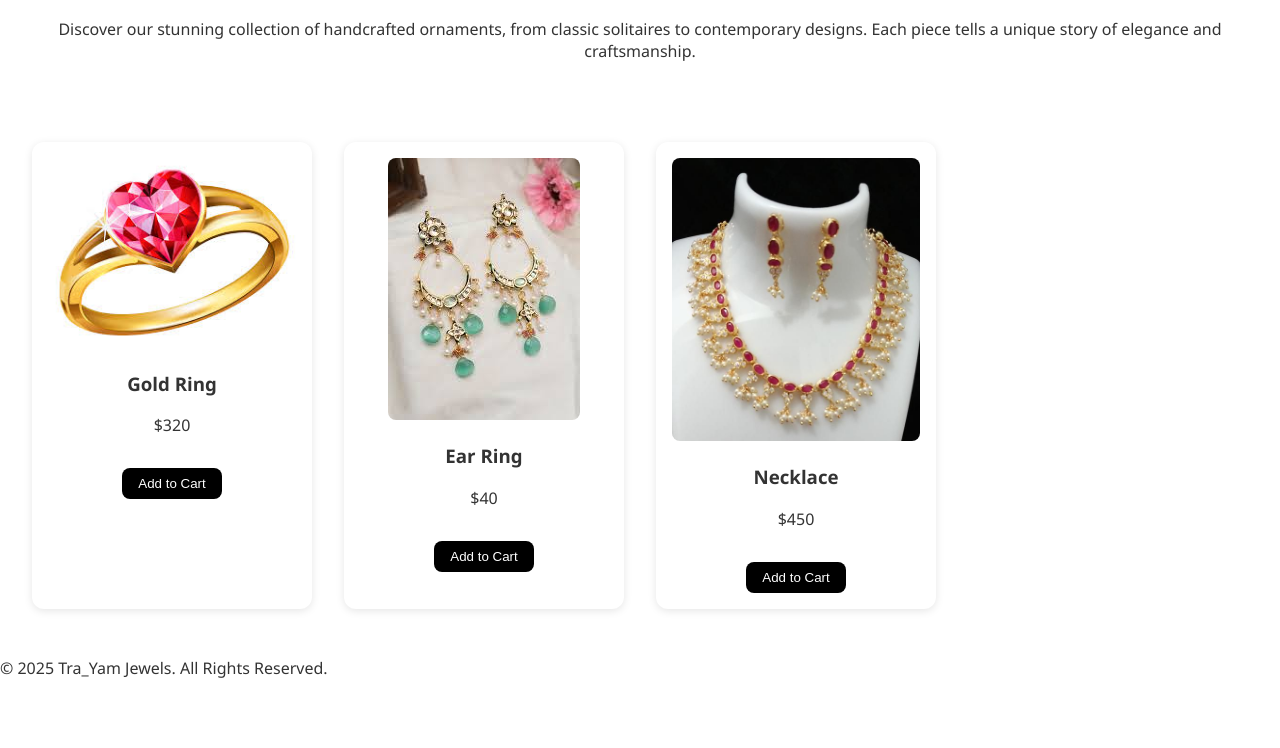
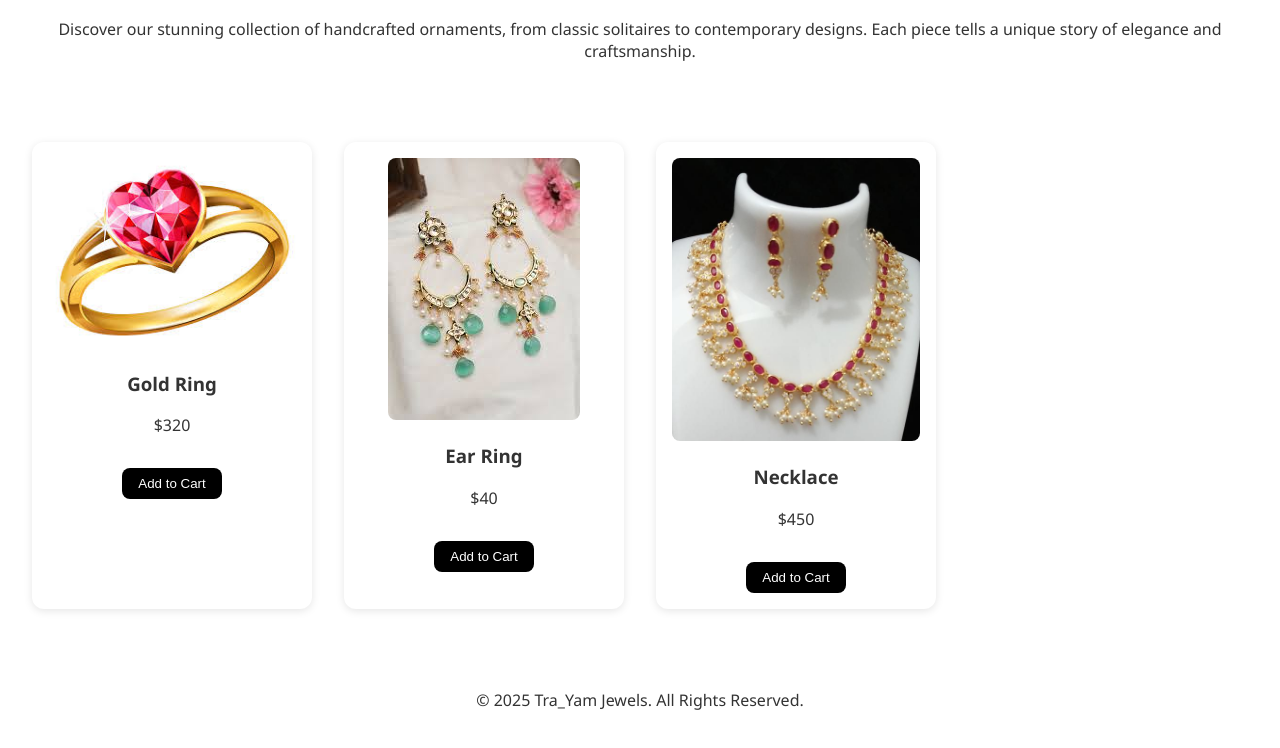
Before and after one commit to pvsreejith/TraYam, a plain HTML site: page index.html in a window 1280 px wide. Shown: the part 346-1094 px from the top of the page. Before the commit the page ends 1041 px from the top, so only its background shows below. Drawn offline with Linux system fonts and the light colour scheme.

Commit message:
Update index.html

```diff
--- a/index.html
+++ b/index.html
@@ -55,7 +55,13 @@
   </main>
   <div id="toast" class="toast">Item added to cart!</div>
   <footer>
-    <p>&copy; 2025 Tra_Yam Jewels. All Rights Reserved.</p>
+       <section class="hero" style="transform: translateY(0px);">
+        <div class="container">
+            <div class="hero-content">
+                <p>&copy; 2025 Tra_Yam Jewels. All Rights Reserved.</p>
+            </div>
+        </div>
+    </section>
   </footer>
   <script src="script.js"></script>
 </body>
```
